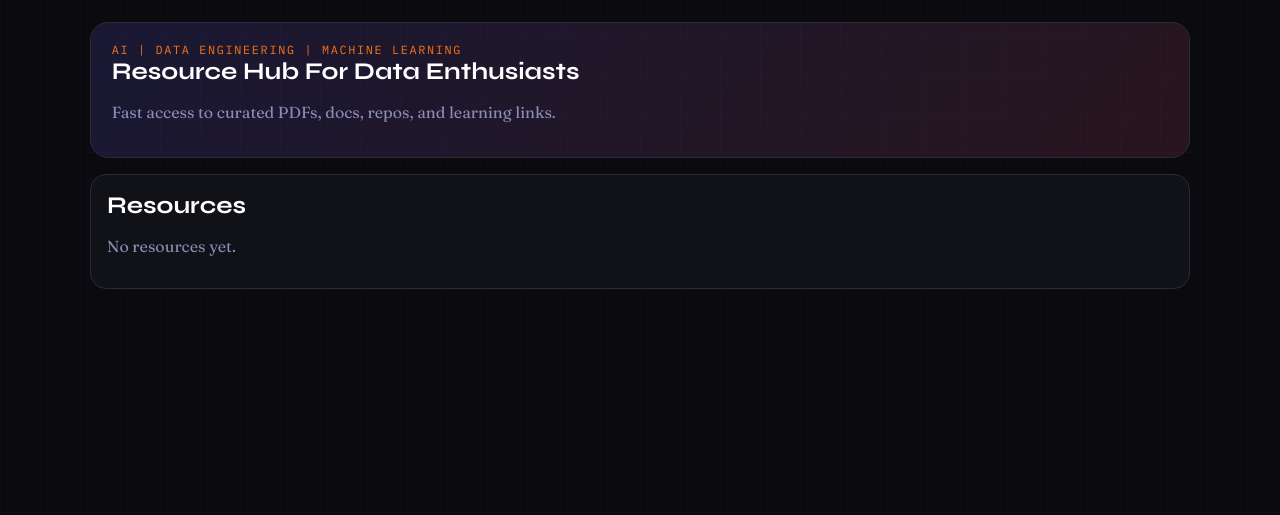
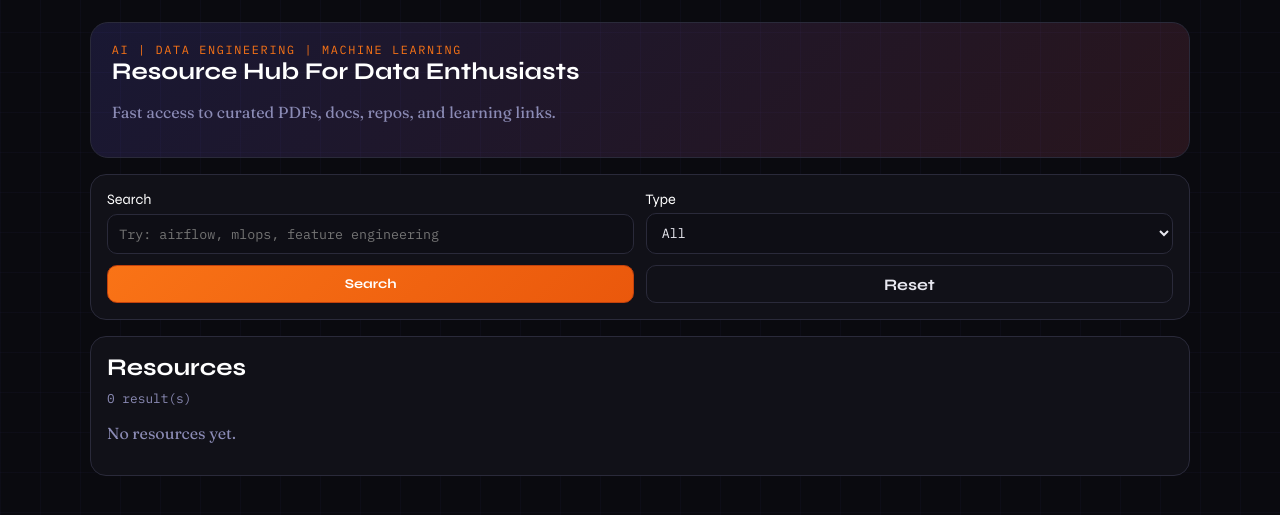
Before and after one commit to AxisDeta/Data101, a Flask app: page / in a window 1280 px wide. Shown: the part 48-563 px from the top of the page. Run offline with Flask 3, Linux system fonts and the light colour scheme.

Commit message:
Add fast resource search and filter on homepage

```diff
--- a/app.py
+++ b/app.py
@@ -353,11 +353,32 @@ def create_app() -> Flask:
 
     @app.get("/")
     def index():
+        q = request.args.get("q", "").strip()
+        rtype = request.args.get("type", "").strip().lower()
         resources: list[dict[str, Any]] = []
         db = get_db()
         if db:
-            resources = db.query_all("SELECT * FROM datahub_resources ORDER BY created_at DESC")
-        return render_template("index.html", resources=resources, google_enabled=settings.google_enabled)
+            where_parts: list[str] = []
+            params: list[Any] = []
+            if q:
+                where_parts.append("(title LIKE %s OR description LIKE %s OR category LIKE %s)")
+                like = f"%{q}%"
+                params.extend([like, like, like])
+            if rtype in {"file", "link"}:
+                where_parts.append("resource_type=%s")
+                params.append(rtype)
+            where_sql = f"WHERE {' AND '.join(where_parts)}" if where_parts else ""
+            resources = db.query_all(
+                f"SELECT * FROM datahub_resources {where_sql} ORDER BY created_at DESC",
+                tuple(params),
+            )
+        return render_template(
+            "index.html",
+            resources=resources,
+            google_enabled=settings.google_enabled,
+            search_query=q,
+            search_type=rtype or "all",
+        )
 
     @app.get("/questions")
     def questions_page():
--- a/static/css/style.css
+++ b/static/css/style.css
@@ -87,7 +87,7 @@ p { color: var(--muted); }
 .form-grid { display: grid; grid-template-columns: 1fr 1fr; gap: 0.7rem; }
 .form-grid .wide { grid-column: 1 / -1; }
 label { font-family: "Syne", sans-serif; font-size: 0.9rem; color: #fff; display: grid; gap: 0.28rem; }
-input, textarea {
+input, textarea, select {
   width: 100%;
   border-radius: 10px;
   border: 1px solid var(--border);
--- a/templates/index.html
+++ b/templates/index.html
@@ -7,7 +7,25 @@
 </section>
 
 <section class="card">
+  <form method="get" action="{{ url_for('index') }}" class="form-grid">
+    <label>Search
+      <input type="text" name="q" value="{{ search_query or '' }}" placeholder="Try: airflow, mlops, feature engineering">
+    </label>
+    <label>Type
+      <select name="type">
+        <option value="all" {% if (search_type or 'all') == 'all' %}selected{% endif %}>All</option>
+        <option value="file" {% if search_type == 'file' %}selected{% endif %}>Files</option>
+        <option value="link" {% if search_type == 'link' %}selected{% endif %}>Links</option>
+      </select>
+    </label>
+    <button class="btn primary" type="submit">Search</button>
+    <a class="btn ghost" href="{{ url_for('index') }}">Reset</a>
+  </form>
+</section>
+
+<section class="card">
   <h2>Resources</h2>
+  <div class="meta">{{ resources|length }} result(s)</div>
   {% if resources %}
     {% for item in resources %}
       <article class="resource-row">
```
